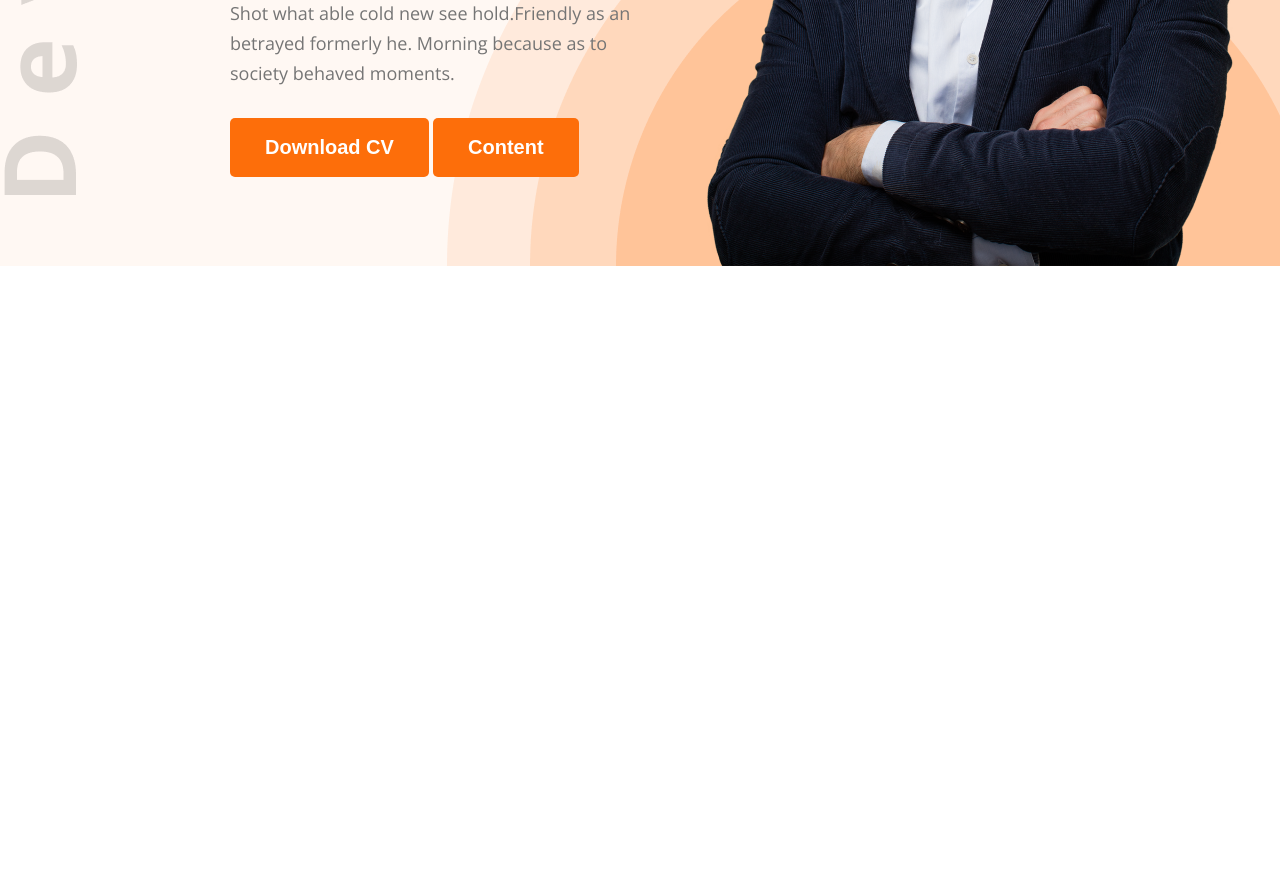
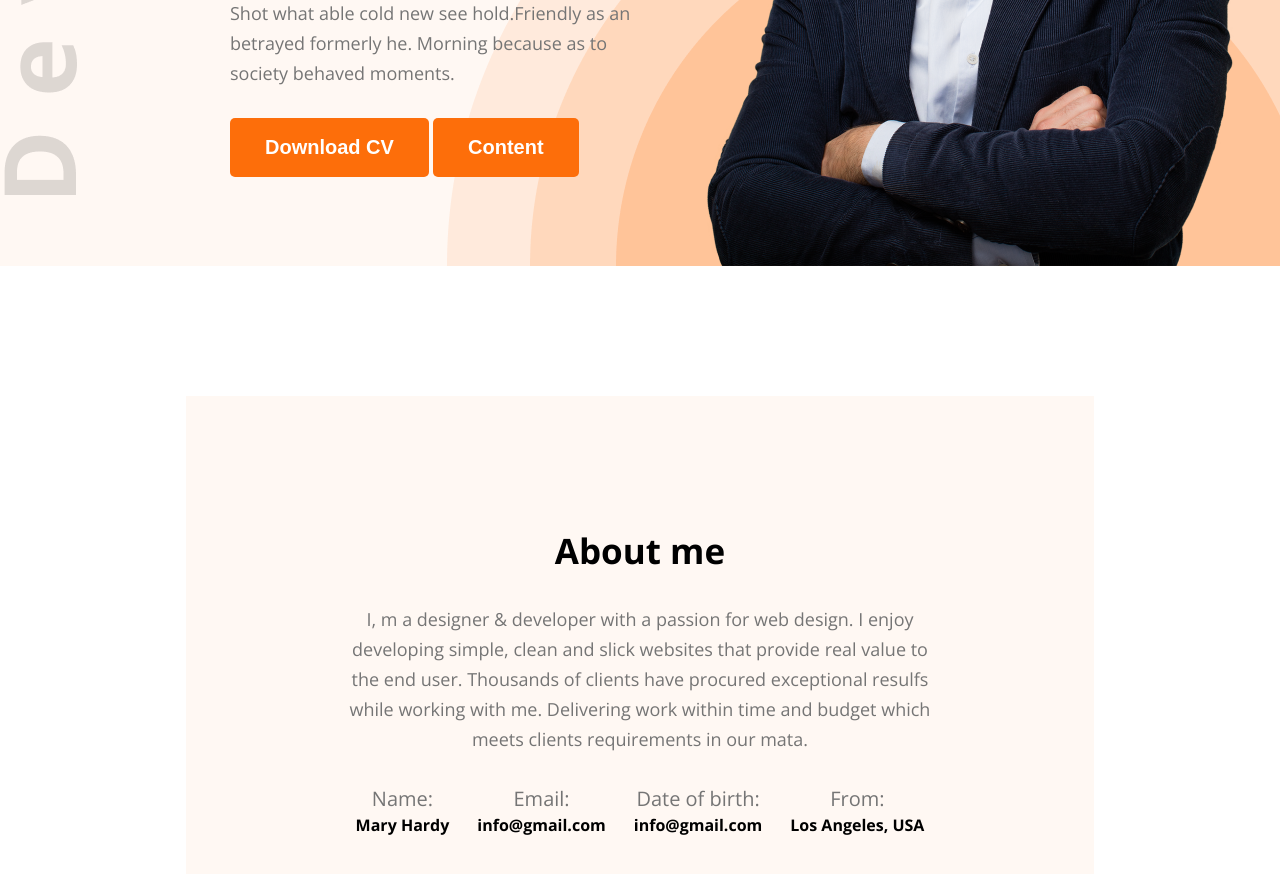
Before and after one commit to shuvocodeshub/my-first-portfolio-, a plain HTML site: page index.html in a window 1280 px wide. Shown: the part 568-1442 px from the top of the page. Before the commit the page ends 834 px from the top, so only its background shows below. Drawn offline with nearby package versions, Linux system fonts and the light colour scheme.

Commit message:
portfolio about section

```diff
--- a/index.html
+++ b/index.html
@@ -29,7 +29,7 @@
             <div class="banner-content">
                 <h2>Hi, I am</h2>
                 <h1>Mary Hardy</h1>
-                <p>Shot what able cold new see hold.Friendly as an betrayed formerly he. Morning because as to  society
+                <p>Shot what able cold new see hold.Friendly as an betrayed formerly he. Morning because as to society
                     behaved moments.</p>
                 <div>
                     <button class="btn">Download CV</button>
@@ -42,15 +42,35 @@
         </section>
     </header>
 
-
-    <main>
-
-    </main>
-
-
-    <footer>
-
-    </footer>
+    <section id="about">
+        <div class="about-container">
+            <div class="section-heading">
+                <h2>About me</h2>
+                <p>I, m a designer & developer with a passion for web design. I enjoy developing simple, clean and slick
+                    websites that provide real value to the end user. Thousands of clients have procured exceptional
+                    resulfs while working with me. Delivering work within time and budget which meets clients
+                    requirements in our mata.</p>
+            </div>
+            <div class="about-info">
+                <div class="info-card">
+                    <p>Name:</p>
+                    <h4>Mary Hardy</h4>
+                </div>
+                <div class="info-card">
+                    <p>Email:</p>
+                    <h4>info@gmail.com</h4>
+                </div>
+                <div class="info-card">
+                    <p>Date of birth:</p>
+                    <h4>info@gmail.com</h4>
+                </div>
+                <div class="info-card">
+                    <p>From:</p>
+                    <h4>Los Angeles, USA</h4>
+                </div>
+            </div>
+        </div>
+    </section>
 </body>
 
 </html>
--- a/style/portfolio.css
+++ b/style/portfolio.css
@@ -26,6 +26,23 @@
     font-weight: bold;
     color: white;
     cursor: pointer;
+}
+
+.section-heading{
+    max-width: 827px;
+    text-align: center;
+}
+
+.section-heading h2{
+    font-size: 35px;
+    margin-bottom: 30px;
+}
+
+.section-heading p{
+    font-size: 18px;
+    margin-bottom: 30px;
+    line-height: 30px;
+    color: #757575;
 }
 
 /* main style */
@@ -94,3 +111,27 @@
     max-width: 585px;
     vertical-align: middle;
 }
+#about{
+    padding-top: 130px;
+}
+#about .about-container{
+    width: 71%;
+    max-width: 1140px;
+    margin: 0 auto;
+    text-align: center;
+    background-color: #FFF8F3;
+    padding: 131px 156px;
+}
+#about .about-container .about-info{
+    display: flex;
+    justify-content: space-around;
+
+}
+.about-info .info-card p{
+  font-size: 20px;
+    color: #757575;
+    line-height: 30px;
+}
+.about-info .info-card h4{
+    /* font-size: 20px; */
+}
```
